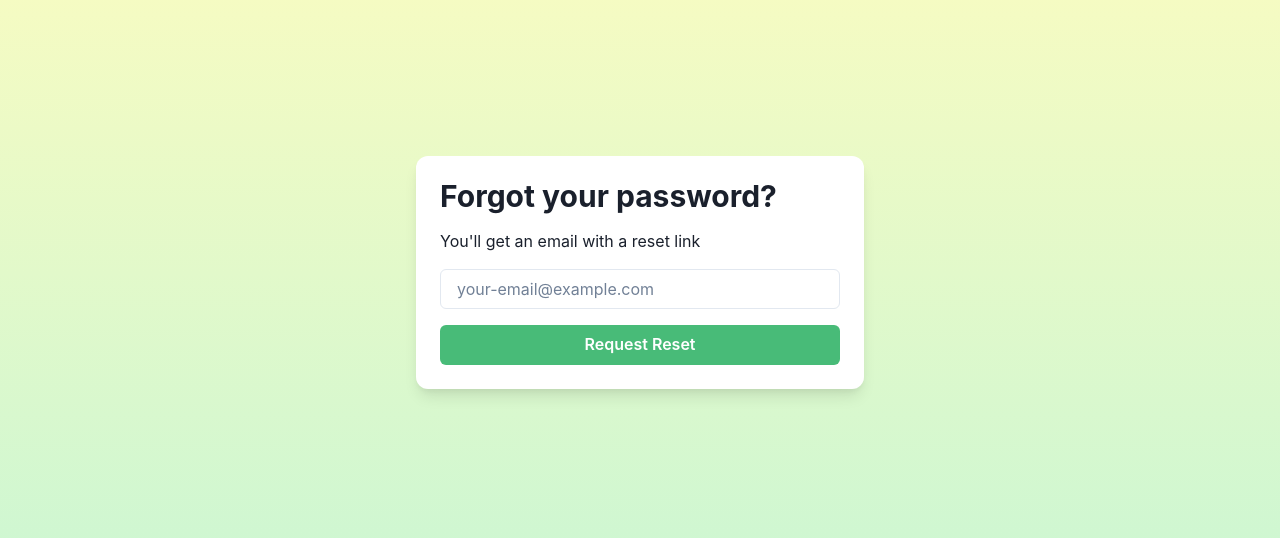
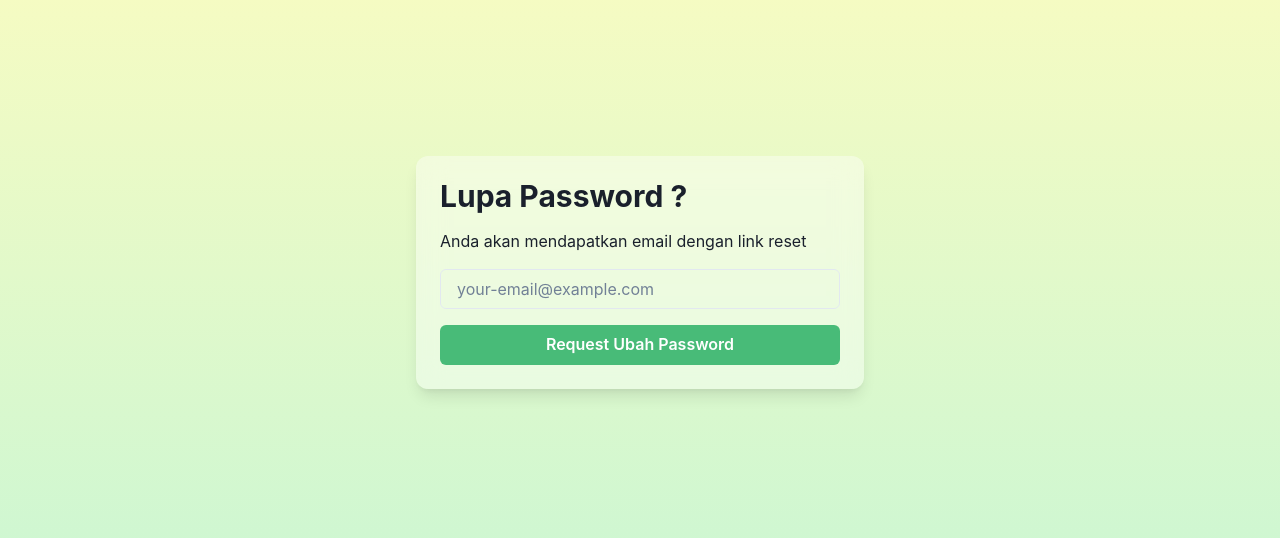
Before and after one commit to tetradatateknologi/chakra-pwa-kit, a React (Vite) app: page /forgot-password in a window 1280 px wide. Shown: the part 128-666 px from the top of the page. Built offline with nearby package versions, Linux system fonts and the light colour scheme.

Commit message:
glass box effect

```diff
--- a/src/App.tsx
+++ b/src/App.tsx
@@ -18,6 +18,7 @@ import { useAlert } from './util/useAlert.ts';
 import { BrowserRouter as Router, Routes, Route } from 'react-router-dom';
 
 import 'react-toastify/dist/ReactToastify.css';
+import './styles/global.css';
 
 export const Context = React.createContext([])
 
--- a/src/pages/forgot-password.tsx
+++ b/src/pages/forgot-password.tsx
@@ -16,18 +16,18 @@ export default function ForgotPassword() {
         spacing={4}
         w={'full'}
         maxW={'md'}
-        bg={useColorModeValue('white', 'gray.700')}
+        className='bg-glass'
         rounded={'xl'}
         boxShadow={'lg'}
         p={6}
         my={12}>
         <Heading lineHeight={1.1} fontSize={{ base: '2xl', md: '3xl' }}>
-          Forgot your password?
+          Lupa Password ?
         </Heading>
         <Text
           fontSize={{ base: 'sm', sm: 'md' }}
           color={useColorModeValue('gray.800', 'gray.400')}>
-          You&apos;ll get an email with a reset link
+          Anda akan mendapatkan email dengan link reset
         </Text>
         <FormControl id="email">
           <Input
@@ -43,7 +43,7 @@ export default function ForgotPassword() {
             _hover={{
               bg: 'green.500',
             }}>
-            Request Reset
+            Request Ubah Password
           </Button>
         </Stack>
       </Stack>
--- a/src/pages/login.tsx
+++ b/src/pages/login.tsx
@@ -44,8 +44,8 @@ export default function Login() {
                     </Text>
                 </Stack>
                 <Box
+                    className='bg-glass'
                     rounded={'lg'}
-                    bg={useColorModeValue('white', 'gray.700')}
                     boxShadow={'lg'}
                     p={8}>
                     <Stack spacing={4}>
--- a/src/pages/register.tsx
+++ b/src/pages/register.tsx
@@ -44,7 +44,7 @@ export default function Register() {
                 </Stack>
                 <Box
                     rounded={'lg'}
-                    bg={useColorModeValue('white', 'gray.700')}
+                    className='bg-glass'
                     boxShadow={'lg'}
                     p={8}>
                     <Stack spacing={4}>
--- /dev/null
+++ b/src/styles/global.css
@@ -0,0 +1,7 @@
+.bg-glass {
+  background: rgba(255, 255, 255, 0.4);
+  border-radius: 16px;
+  box-shadow: 0 4px 30px rgba(0, 0, 0, 0.1);
+  backdrop-filter: blur(13.7px);
+  -webkit-backdrop-filter: blur(13.7px);
+}
```
